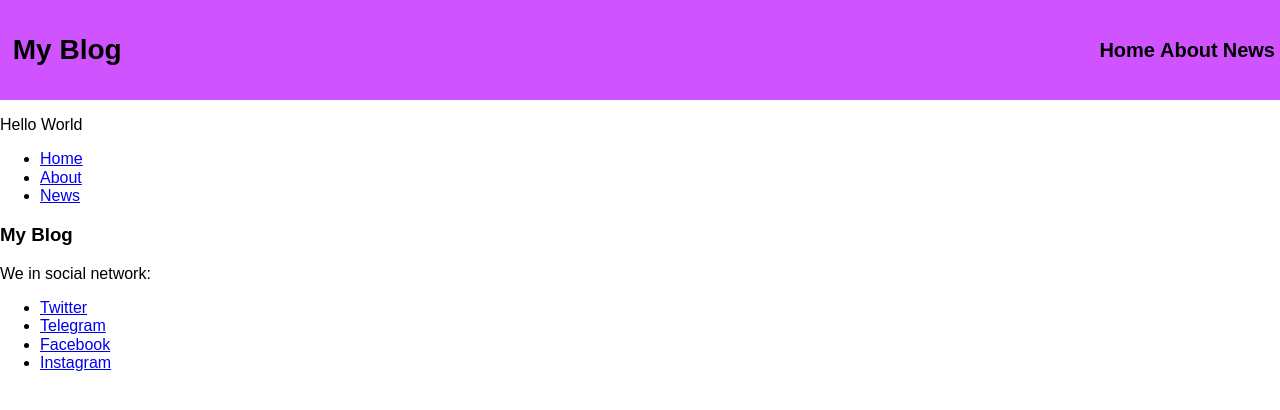
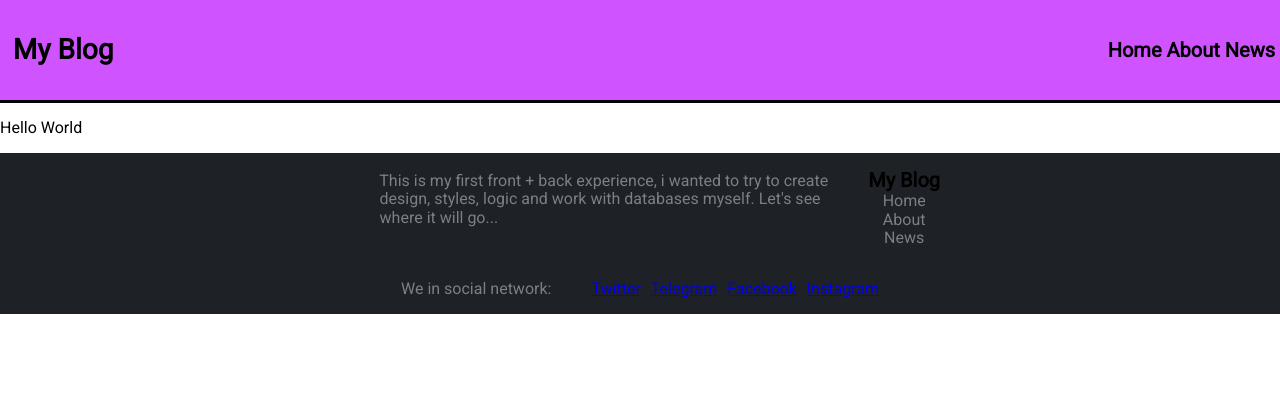
Before and after one commit to Misha2048/My-blog, a Django app: page / in a window 1280 px wide. Shown: the top 410 px of the page. Run offline with Django 4.2, Linux system fonts and the light colour scheme.

Commit message:
Base template v0.1

```diff
--- a/my_blog/main/templates/base.html
+++ b/my_blog/main/templates/base.html
@@ -8,6 +8,7 @@
     <title>{% block title %}{% endblock %}</title>
     <link rel="stylesheet" href="{% static 'styles/normalizer.css' %}">
     <link rel="stylesheet" href="{% static 'styles/index.css' %}">
+    <link href="https://fonts.googleapis.com/css2?family=Roboto:wght@400&display=swap" rel="stylesheet"/>
     {% block includes %}{% endblock %}
   </head>
   <body>
@@ -23,14 +24,20 @@
       {% block content %}
       {% endblock %}
     </section>
-    <footer class="footer-conteiner">
+    <footer class="footer-container">
       <div class="footer__info">
+        <div class="footer__description">
+          This is my first front + back experience, i wanted to try to create
+          design, styles, logic and work with databases myself. Let's see
+          where it will go...
+          </select>
+        </div>
         <ul class="footer__links">
+          <li><span class="footer__logo">My Blog</span></li>
           <li><a class="footer__link" href="{% url 'home' %}">Home</a></li>
           <li><a class="footer__link" href="{% url 'home' %}">About</a></li>
           <li><a class="footer__link" href="{% url 'home' %}">News</a></li>
         </ul>
-        <h3 class="footer__logo">My Blog</h3>
       </div>
       <div class="footer__socials">
         <p class="footer__social-caption">We in social network:</p>
--- a/my_blog/static/styles/index.css
+++ b/my_blog/static/styles/index.css
@@ -1,9 +1,12 @@
 :root {
   --main-color: #cf54ff;
+  --footer-color: #1e2125;
+  --footer-font-color: #788088;
+  --footer-link-color: #788088;
 }
 
 body {
-  font-family: sans-serif;
+  font-family: 'Roboto';
 }
 
 .header-container {
@@ -13,12 +16,12 @@ body {
   align-items: center;
   width: 100%;
   height: 100px;
+  border-bottom: 3px solid #000000;
 }
 
 .header__logo {
   margin-left: 1%;
   font-size: 28px;
-  font-family: sans-serif;
   font-weight: bold;
 }
 
@@ -36,3 +39,67 @@ body {
   font-weight: bold;
   font-size: 20px;
 }
+
+.footer-container {
+  display: flex;
+  flex-direction: column;
+  background-color: var(--footer-color);
+  width: 100%;
+}
+
+.footer__info {
+  display: flex;
+  justify-content: center;
+  align-items: center;
+}
+
+.footer__links {
+  display: flex;
+  flex-direction: column;
+  justify-content: center;
+  align-items: center;
+  list-style: none
+}
+
+.footer__socials {
+  display: flex;
+  justify-content: center;
+}
+
+.footer__social-links {
+  display: flex;
+  justify-content: space-between;
+  list-style: none;
+}
+
+.footer__link {
+  text-decoration: none;
+  color: var(--footer-link-color);
+  transition: color 500ms linear;
+}
+
+.footer__link:hover {
+  color: var(--main-color);
+}
+
+.footer__social-link {
+  text-decoration: none;
+}
+
+.footer__social-link:not(:last-child) {
+  margin-right: 10px;
+}
+
+.footer__logo {
+  font-size: 20px;
+  font-weight: bold;
+}
+
+.footer__description {
+  color: var(--footer-font-color);
+  white-space: pre;
+}
+
+.footer__social-caption {
+  color: #788088;
+}
```
